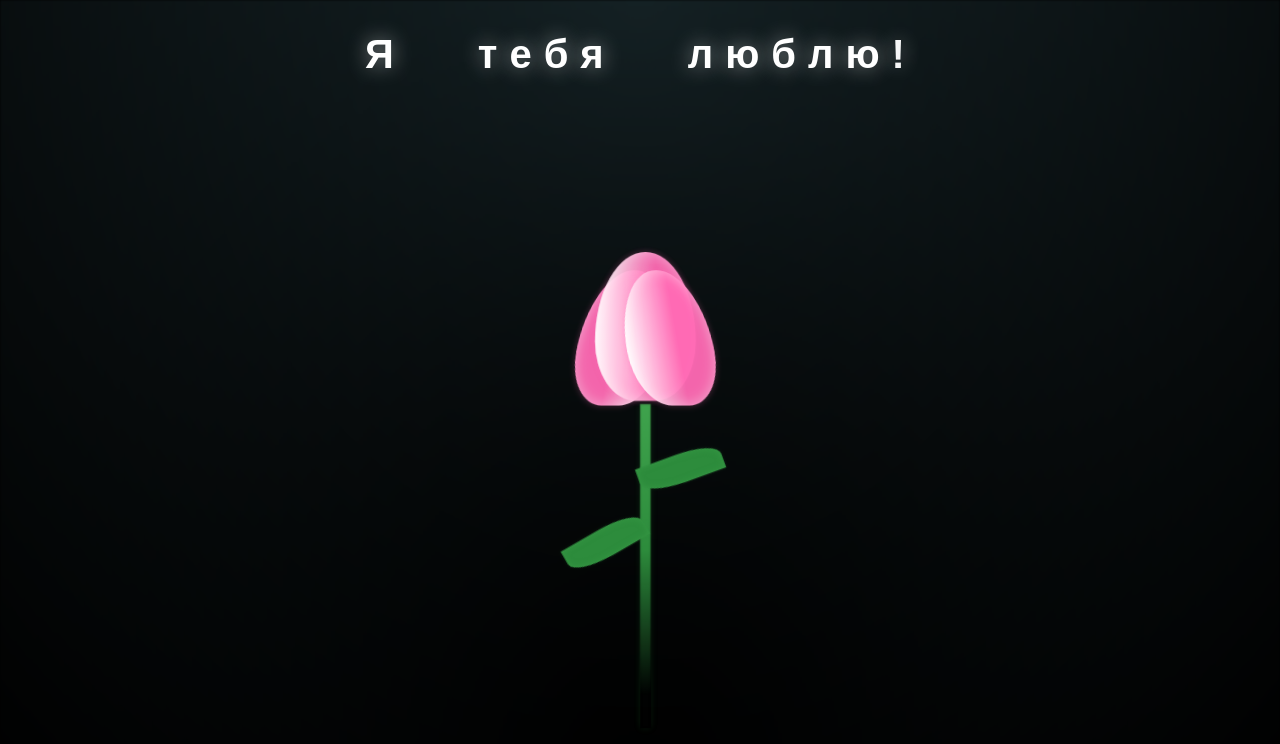
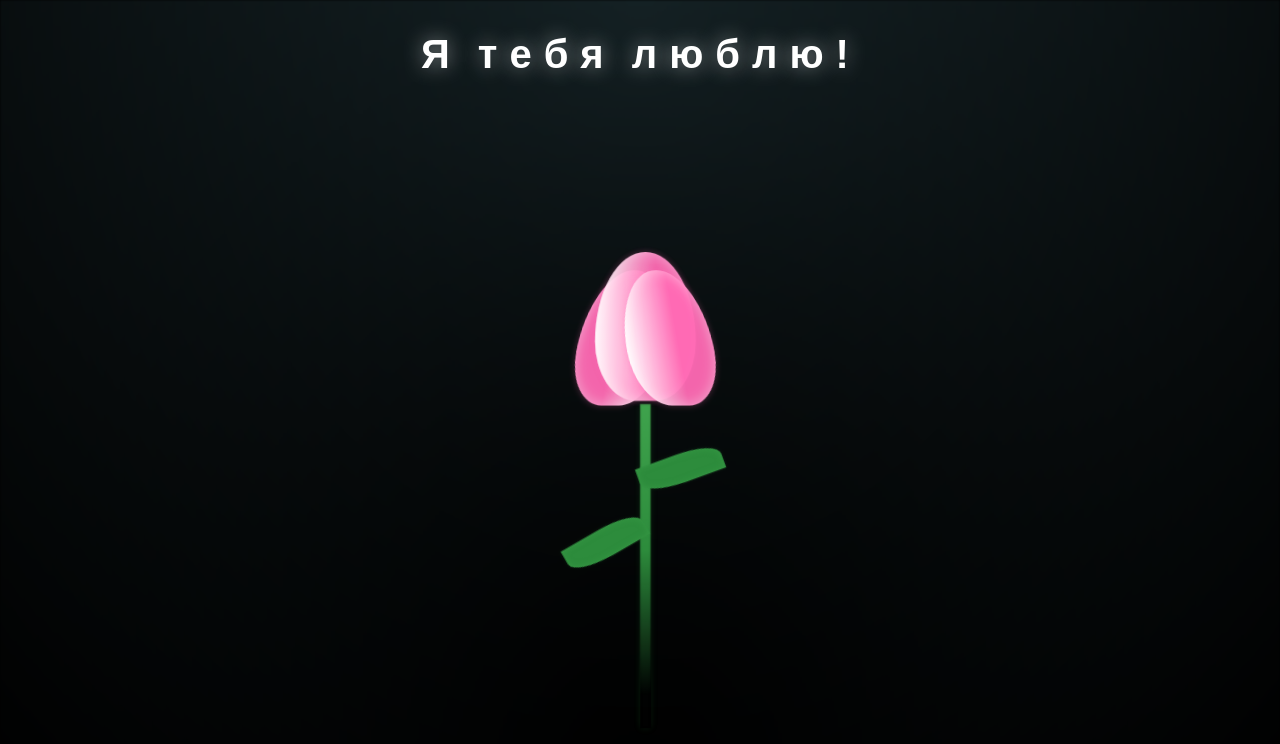
Before and after one commit to 234654/love, a plain HTML site: page index.html in a window 1280 px wide. Drawn offline with Linux system fonts and the light colour scheme.

Commit message:
Update index.html

```diff
--- a/index.html
+++ b/index.html
@@ -224,7 +224,7 @@
             setTimeout(() => {
                 document.body.classList.remove("not-loaded");
 
-                const titles = 'Я   тебя   люблю!'.split('');  // Added extra spaces
+                const titles = 'Я тебя люблю!'.split('');  // Added extra spaces
                 const titleElement = document.getElementById('title');
                 let index = 0;
 
@@ -240,7 +240,7 @@
 
                         // Add proper spacing for spaces
                         if (titles[index] === ' ') {
-                            span.style.marginRight = '0.5em';
+                            span.style.marginRight = '0.3em';
                         }
 
                         span.style.opacity = '0';
```
